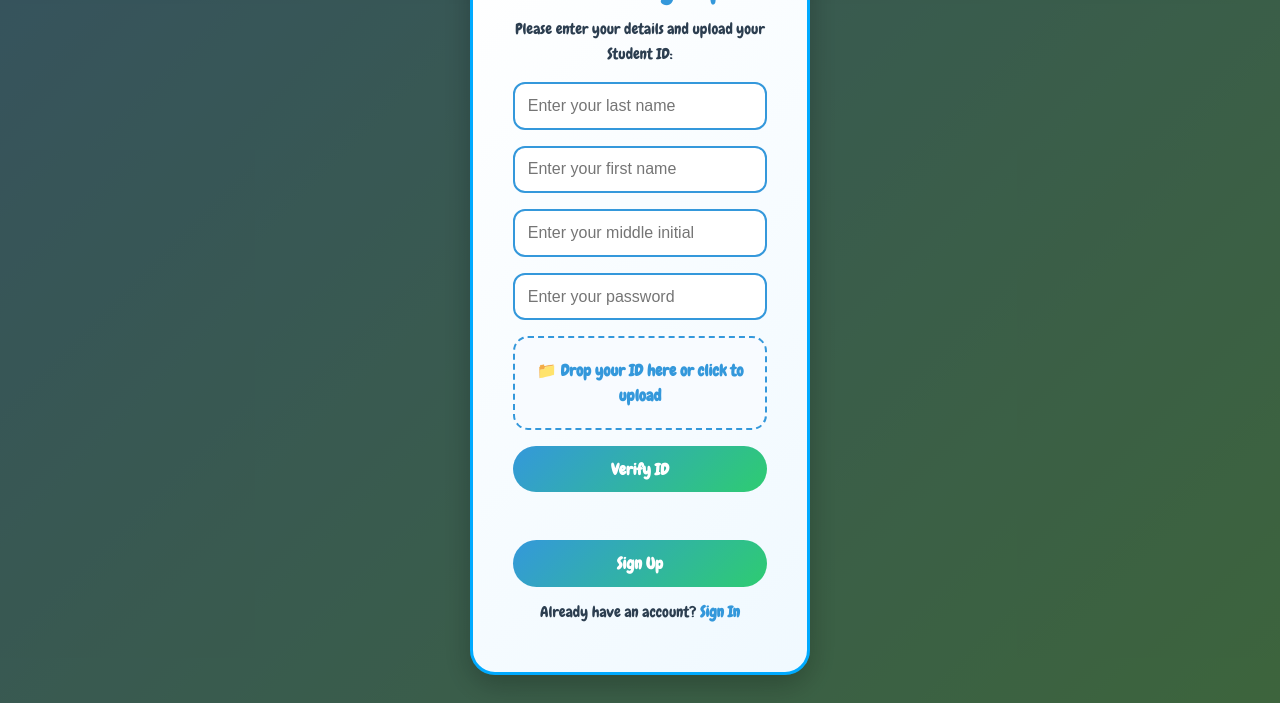
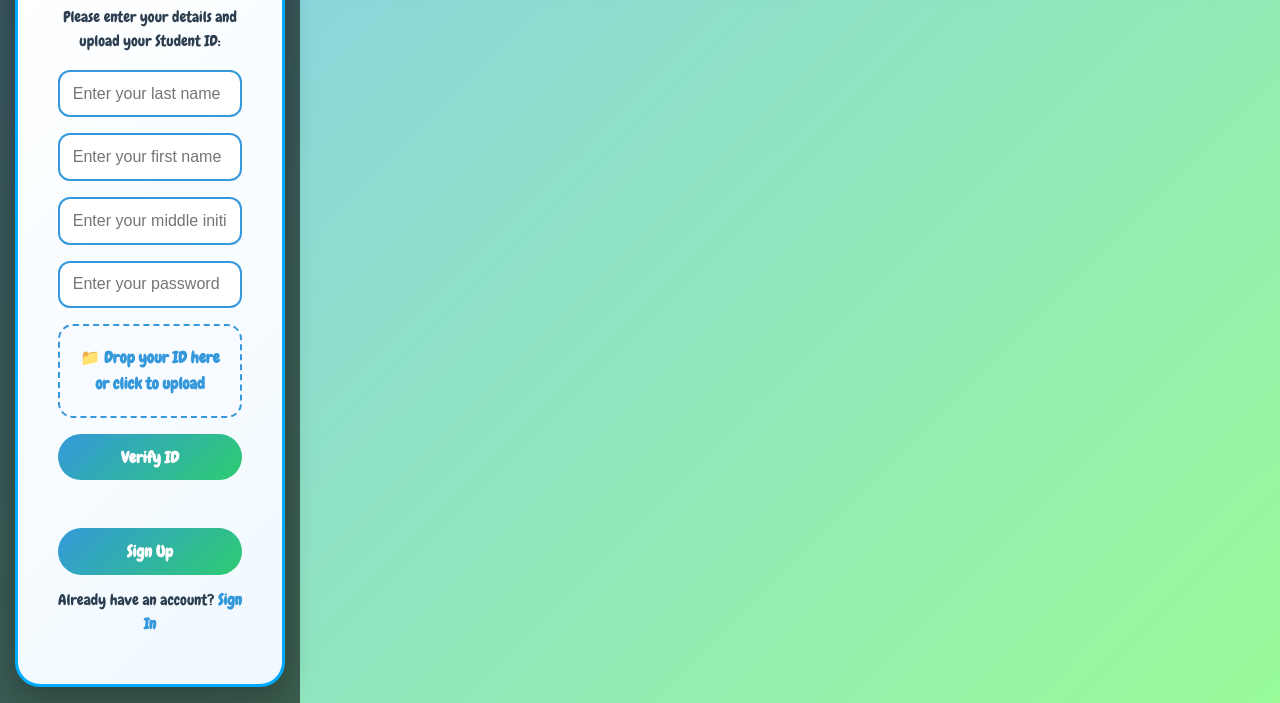
Before and after one commit to KenthBrian/mizu_teku, a plain HTML site: page index.html in a window 1280 px wide. Shown: the part 97-800 px from the top of the page. Drawn offline with nearby package versions, Linux system fonts and the light colour scheme.

Commit message:
Update styles.css

```diff
--- a/styles.css
+++ b/styles.css
@@ -168,9 +168,9 @@ body {
   position: fixed;
   top: 0;
   left: 0;
-  width: 100%;
+  width: 300px;
   height: 100%;
-  background: rgba(0, 0, 0, 0.6); /* semi-transparent backdrop */
+  background: rgba(0, 0, 0, 0.6);
   display: flex;
   justify-content: center;
   align-items: center;
```
